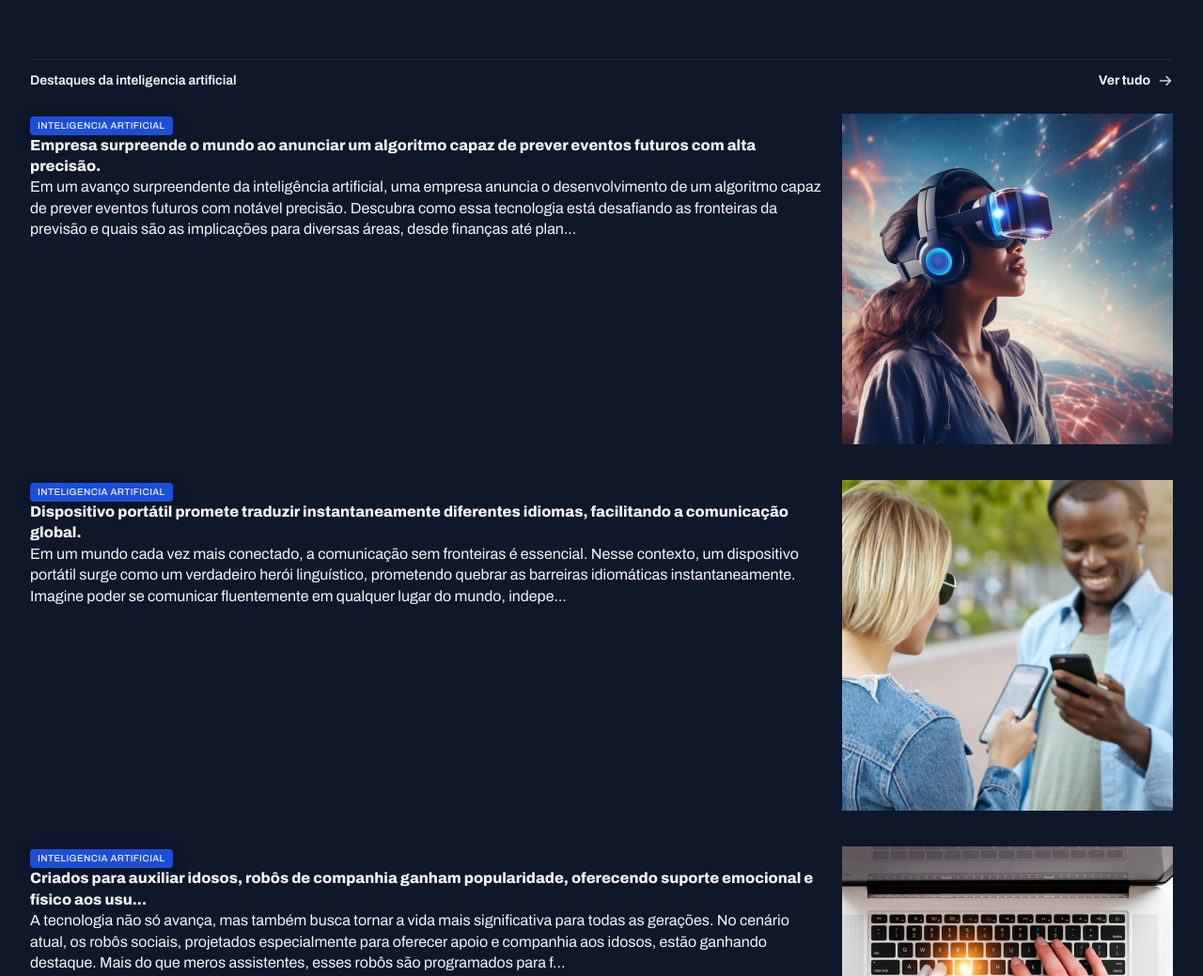
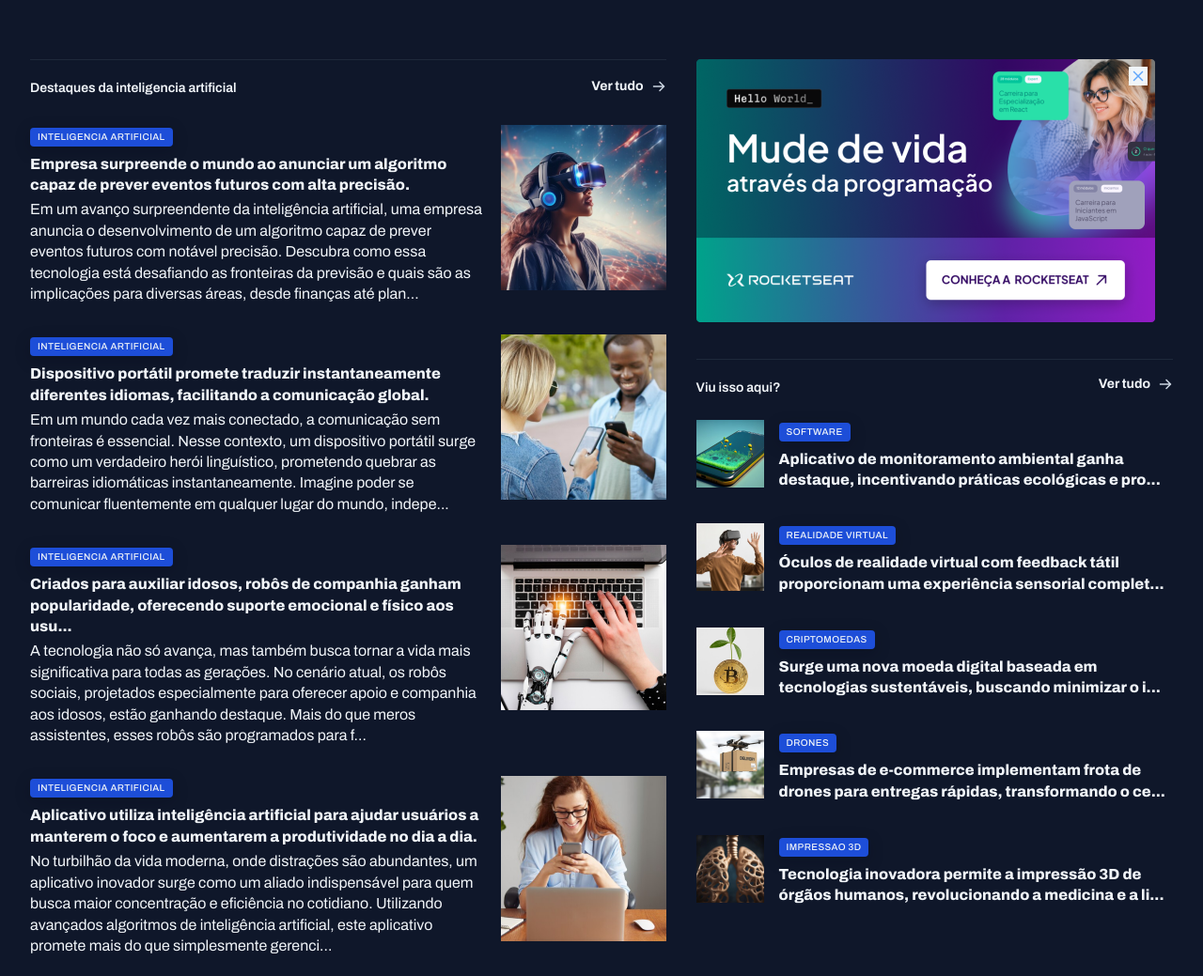
Before and after one commit to ygoralvesc1/PORTAL-DE-NOTICIAS, a plain HTML site: page index.html in a window 1280 px wide. Shown: the part 1000-2039 px from the top of the page at 94% size. Drawn offline with Linux system fonts and the light colour scheme.

Commit message:
estilizando os ultimos cards

```diff
--- a/index.html
+++ b/index.html
@@ -186,7 +186,7 @@
             </div>
         </section>
 
-        <div>
+        <aside>
             <div id="ads">
                 <img src="assets/Ads.png" alt="">
             </div>
@@ -206,7 +206,7 @@
                             <img src="assets/images/Image 14.png" alt="">
                         </div>
                         <div>
-                            <span class="content-tag"> Inteligencia Artificial</span>
+                            <span class="content-tag"> Software</span>
                             <h3 class="text-xl">
                                 Aplicativo de monitoramento ambiental ganha destaque, incentivando práticas ecológicas e pro...
                             </h3>
@@ -258,7 +258,7 @@
                     </article>
                 </div>
             </section>
-        </div>
+        </aside>
     </main>
 </body>
 </html>
--- a/styles/global.css
+++ b/styles/global.css
@@ -51,8 +51,13 @@ img {
 }
 
 main {
-    margin-top: 40px;
-    gap: 80px;
+    margin-block: 40px;
+    row-gap: 80px;
+    column-gap: 32px;
+
+    grid-template-columns: 2fr 1.5fr;
+
+    grid-template-areas: "featured featured""weekly weekly""ai aside";
 }
 
 .content-tag{
--- a/styles/sections.css
+++ b/styles/sections.css
@@ -21,6 +21,7 @@ section header {
 }
 
 #featured {
+    grid-area: featured;
     img {
         height: 100%;
         object-fit: cover;
@@ -62,7 +63,7 @@ section header {
 }
 
 #weekly {
-
+    grid-area: weekly;
 
     &>div {
         grid-template-columns: repeat(4, 292px);
@@ -88,3 +89,36 @@ section header {
         }
     }
 }
+
+#ai {
+    grid-area: ai;
+
+    img{
+        width: 176px;
+        aspect-ratio: 1/1;
+        object-fit: cover;
+    }
+
+    h3{
+        margin-block: 8px 4px;
+    }
+}
+
+aside {
+    grid-area: aside;
+}
+
+#more {
+    margin-top: 32px;
+
+    h3{
+        margin-top: 8px;
+    }
+
+    img {
+        width: 72px;
+        aspect-ratio: 1/1;
+        object-fit: cover;
+    }
+
+}
```
